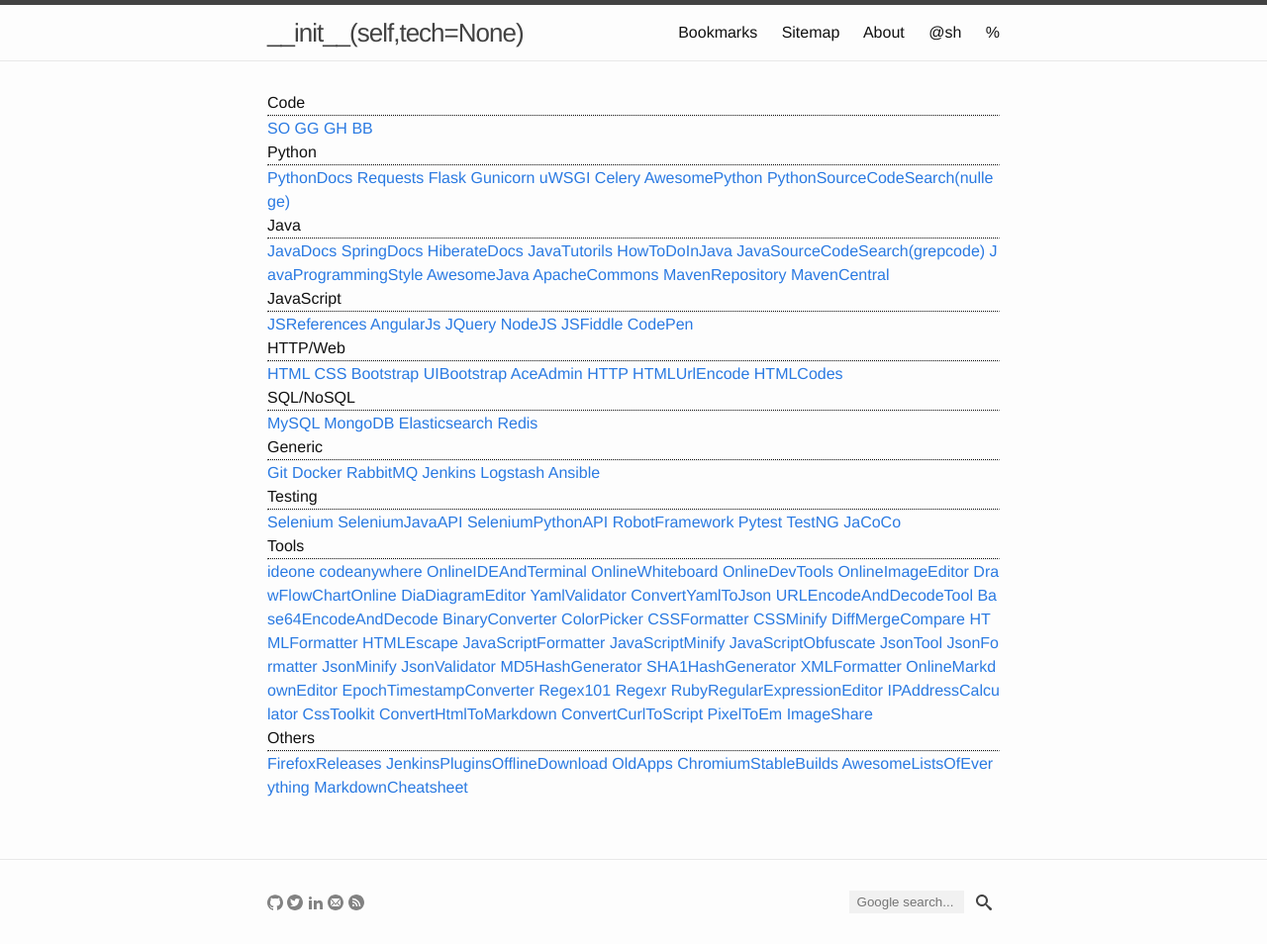
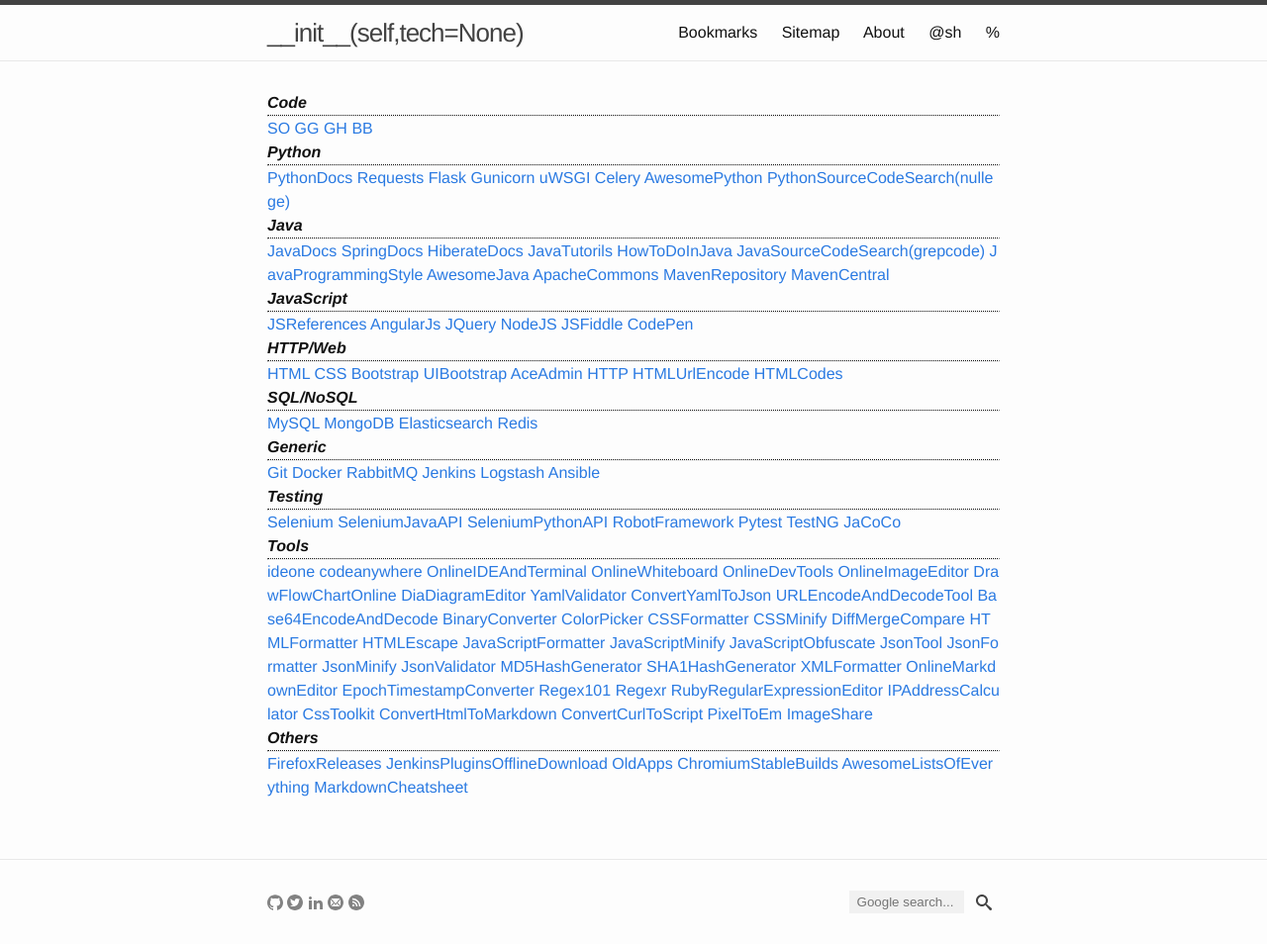
Before and after one commit to yuan-jiang/yuan-jiang.github.io, a Jekyll site: the page built from bookmarks.md, in a window 1280 px wide. Shown: the whole page at 99% size. Built offline with Jekyll 4.4.1, drawn with Linux system fonts in a browser that asks for light colours.

Commit message:
Fix style

```diff
--- a/bookmarks.md
+++ b/bookmarks.md
@@ -6,7 +6,7 @@
 
 <div style="word-break:break-all;">
 {% for group in site.data.bookmarks %}
-    {{ group.category }}
+    <span style="font-style: italic; font-weight: bold;">{{ group.category }}</span>
     <hr style="border-top: dotted 1px;" />
     {% for bookmark in group.data %}
     <a href="{{ bookmark.link }}" target="_blank">{{ bookmark.description }}</a>
```
